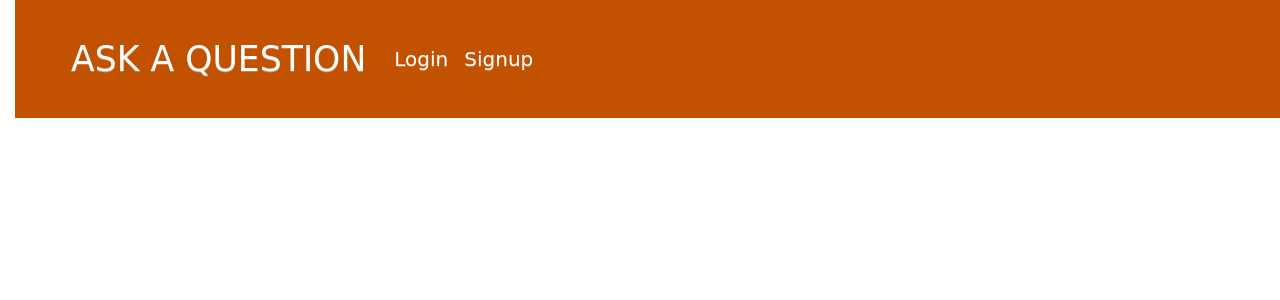
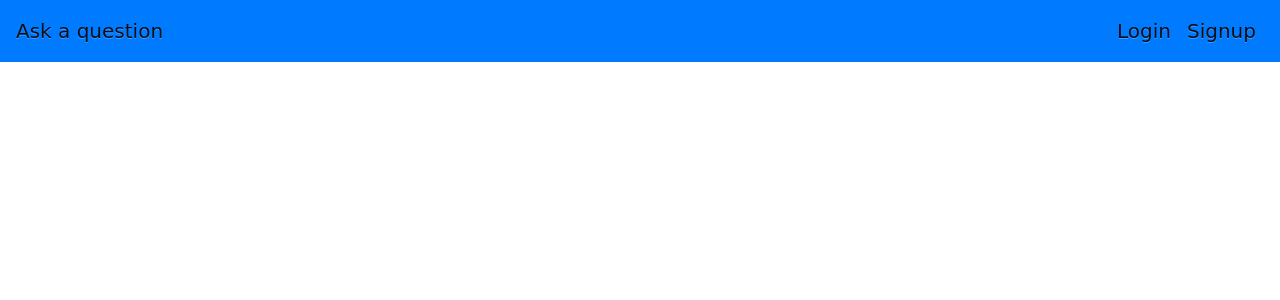
Before and after one commit to Komal-Aggarwal/my-first-blog, a Django app: page /base in a window 1280 px wide. Shown: the top 300 px of the page. Run offline with Django 3.2, Linux system fonts and the light colour scheme; some libraries are stand-ins or nearby versions.

Commit message:
sandals laptop to mine

```diff
--- a/blog/templates/blog/base.html
+++ b/blog/templates/blog/base.html
@@ -11,14 +11,13 @@
 
     </head>
     <body>
-<div class="page page-header">
-  <nav class="navbar  navbar-fixed-top navbar-expand-lg justify-content-between">
-  <a class="navbar-brand top-menu" href="/">ASK A QUESTION</a>
-  <button class="navbar-toggler" type="button" data-toggle="collapse" data-target="#navbarNav" aria-controls="navbarNav" aria-expanded="false" aria-label="Toggle navigation">
+<nav class="navbar navbar-expand-lg navbar-light bg-primary fixed-top">
+  <a class="navbar-brand" href="/">Ask a question</a>
+      <button class="navbar-toggler" type="button" data-toggle="collapse" data-target="#navbarNav" aria-controls="  navbarNav" aria-expanded="false" aria-label="Toggle navigation">
       <span class="navbar-toggler-icon"></span>
       </button>
   <div class="collapse navbar-collapse" id="navbarNav">
-    <ul class="nav navbar-nav">
+    <ul class="navbar-nav ml-auto">
       {% if request.user.is_authenticated %}
       <li class="nav-item active">
         <a class="nav-link" href="{% url 'post_new' %}">Add Query</a>
@@ -37,9 +36,8 @@
     </ul>
   </div>
 </nav>
-</div><br> <br>
+{% block content %}
 
-        {% block content %}
 {% endblock %}
 </body>
 <script src="https://code.jquery.com/jquery-3.2.1.slim.min.js" integrity="sha384-KJ3o2DKtIkvYIK3UENzmM7KCkRr/rE9/Qpg6aAZGJwFDMVNA/GpGFF93hXpG5KkN" crossorigin="anonymous"></script>
```
Also changed, not shown: blog/templates/blog/post_list.html (+44 -1 lines). Lines whose indentation alone changed are shown as unchanged.
